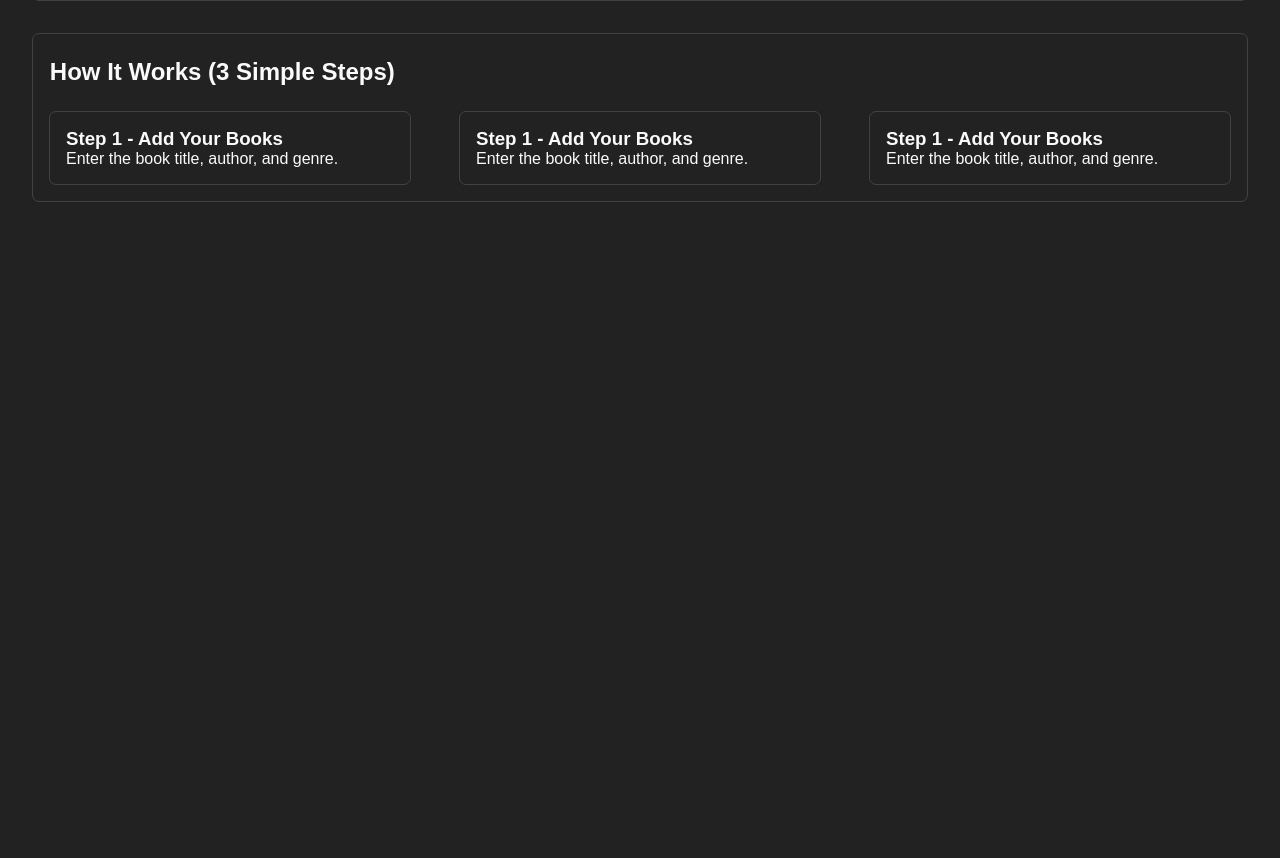
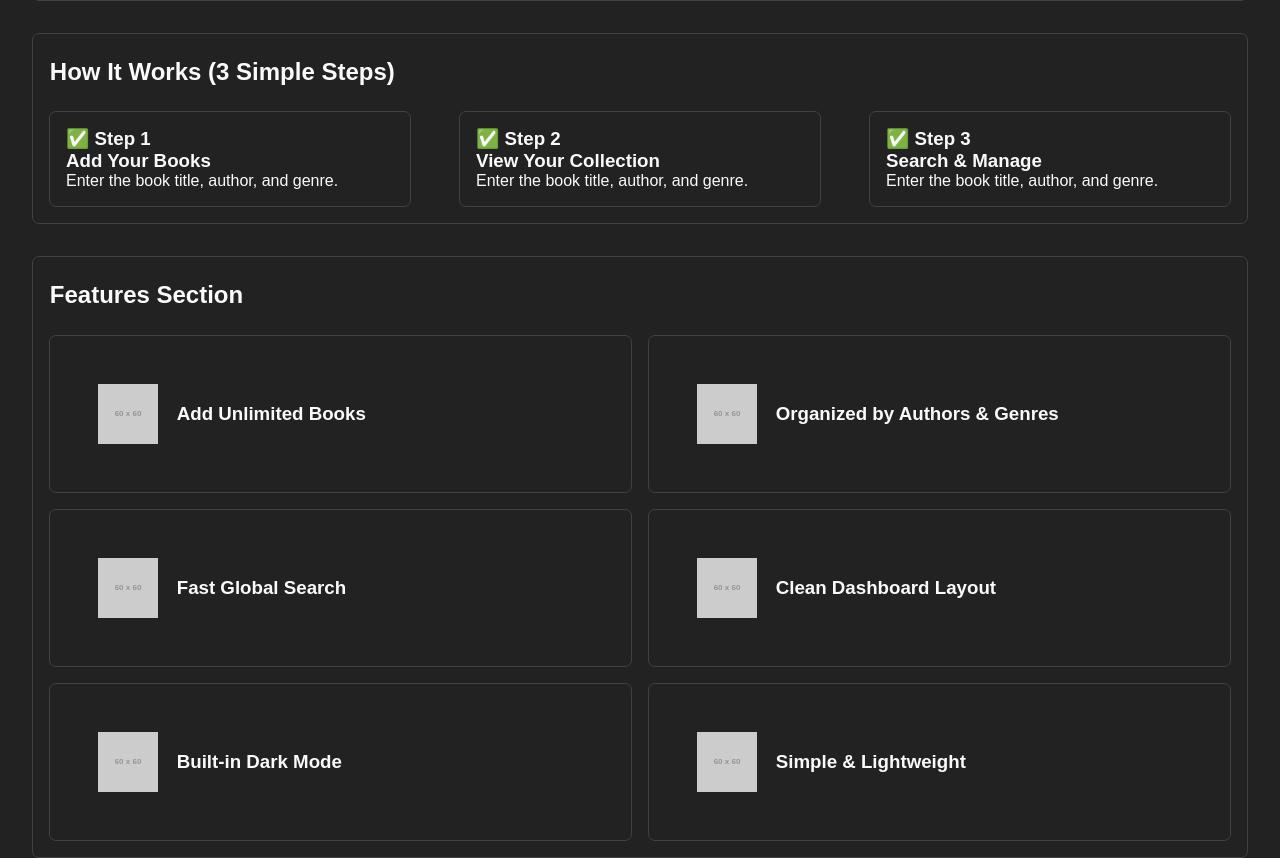
Before and after one commit to RenPen3/library-project-2.0, a PHP site: page / in a window 1280 px wide. Shown: the part 583-1441 px from the top of the page. Before the commit the page ends 785 px from the top, so only its background shows below. Run offline with PHP 8.4, Linux system fonts and the light colour scheme; grey boxes labelled with a size stand in for pictures from a placeholder-image service; some libraries are stand-ins or nearby versions.

Commit message:
I added the Featured section.

```diff
--- a/css/styles.css
+++ b/css/styles.css
@@ -179,6 +179,41 @@
   border-radius: 7px;
 }
 
+
+/* Featured Section */
+.featured {
+  margin: 0 2em;
+  border: 1px solid #424242;
+  border-radius: 7px;
+}
+.featured-content {
+  display: grid;
+  grid-template-columns: repeat(auto-fit, minmax(400px, 1fr));
+  gap: 1rem;
+  padding: 1em;
+}
+.featured-card {
+  display: flex;
+  align-items: center;
+  padding: 3em;
+  border: 1px solid #424242;
+  border-radius: 7px;
+}
+
+.featured-card img {
+  width: 60px;
+  height: 60px;
+}
+
+.featured-card h3 {
+  padding-left: 1em;
+  line-height: 28px;
+}
+
+.featured h2 {
+    padding: 1em .7em .4em .7em;
+
+}
 
 
 /* Menu Sidebar */
--- a/index.html
+++ b/index.html
@@ -71,18 +71,57 @@
         <div class="cards-content">
           <div class="card card--1">
             <!-- <img src="https://placehold.co/600x600" alt="Card 1 image" /> -->
-            <h3>Step 1 - Add Your Books</h3>
+            <h3>
+              ✅ Step 1 <br />
+              Add Your Books
+            </h3>
             <p>Enter the book title, author, and genre.</p>
           </div>
           <div class="card card--2">
             <!-- <img src="https://placehold.co/600x600" alt="Card 2 image" /> -->
-            <h3>Step 1 - Add Your Books</h3>
+            <h3>
+              ✅ Step 2 <br />
+              View Your Collection
+            </h3>
             <p>Enter the book title, author, and genre.</p>
           </div>
           <div class="card card--3">
             <!-- <img src="https://placehold.co/600x600" alt="Card 3 image" /> -->
-            <h3>Step 1 - Add Your Books</h3>
+            <h3>
+              ✅ Step 3 <br />
+              Search & Manage
+            </h3>
             <p>Enter the book title, author, and genre.</p>
+          </div>
+        </div>
+      </section>
+
+      <section class="featured">
+        <h2>Features Section</h2>
+        <div class="featured-content">
+          <div class="featured-card">
+            <img src="https://placehold.co/60x60" alt="Featured icon 1" />
+            <h3>Add Unlimited Books</h3>
+          </div>
+          <div class="featured-card">
+            <img src="https://placehold.co/60x60" alt="Featured icon 2" />
+            <h3>Organized by Authors & Genres</h3>
+          </div>
+          <div class="featured-card">
+            <img src="https://placehold.co/60x60" alt="Featured icon 3" />
+            <h3>Fast Global Search</h3>
+          </div>
+          <div class="featured-card">
+            <img src="https://placehold.co/60x60" alt="Featured icon 4" />
+            <h3>Clean Dashboard Layout</h3>
+          </div>
+          <div class="featured-card">
+            <img src="https://placehold.co/60x60" alt="Featured icon 5" />
+            <h3>Built-in Dark Mode</h3>
+          </div>
+          <div class="featured-card">
+            <img src="https://placehold.co/60x60" alt="Featured icon 6" />
+            <h3>Simple & Lightweight</h3>
           </div>
         </div>
       </section>
```
